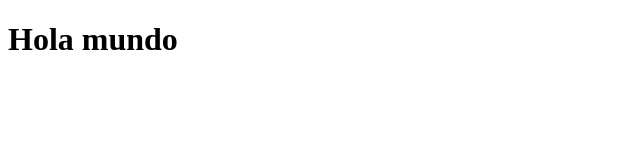
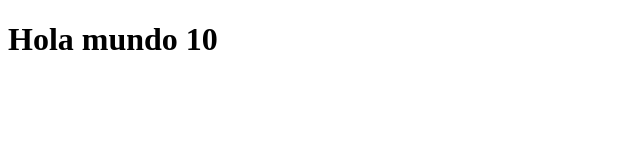
Before and after one commit to Galosoft10/EclipseMacDemo, a plain HTML site: page WebContent/index.html in a window 1280 px wide. Shown: the full height of the page, 0-640 px from the left. Drawn offline with Linux system fonts and the light colour scheme.

Commit message:
third commit

```diff
--- a/WebContent/index.html
+++ b/WebContent/index.html
@@ -5,6 +5,6 @@
 <title>Insert title here</title>
 </head>
 <body>
-	<h1>Hola mundo</h1>
+	<h1>Hola mundo 10</h1>
 </body>
 </html>
```
